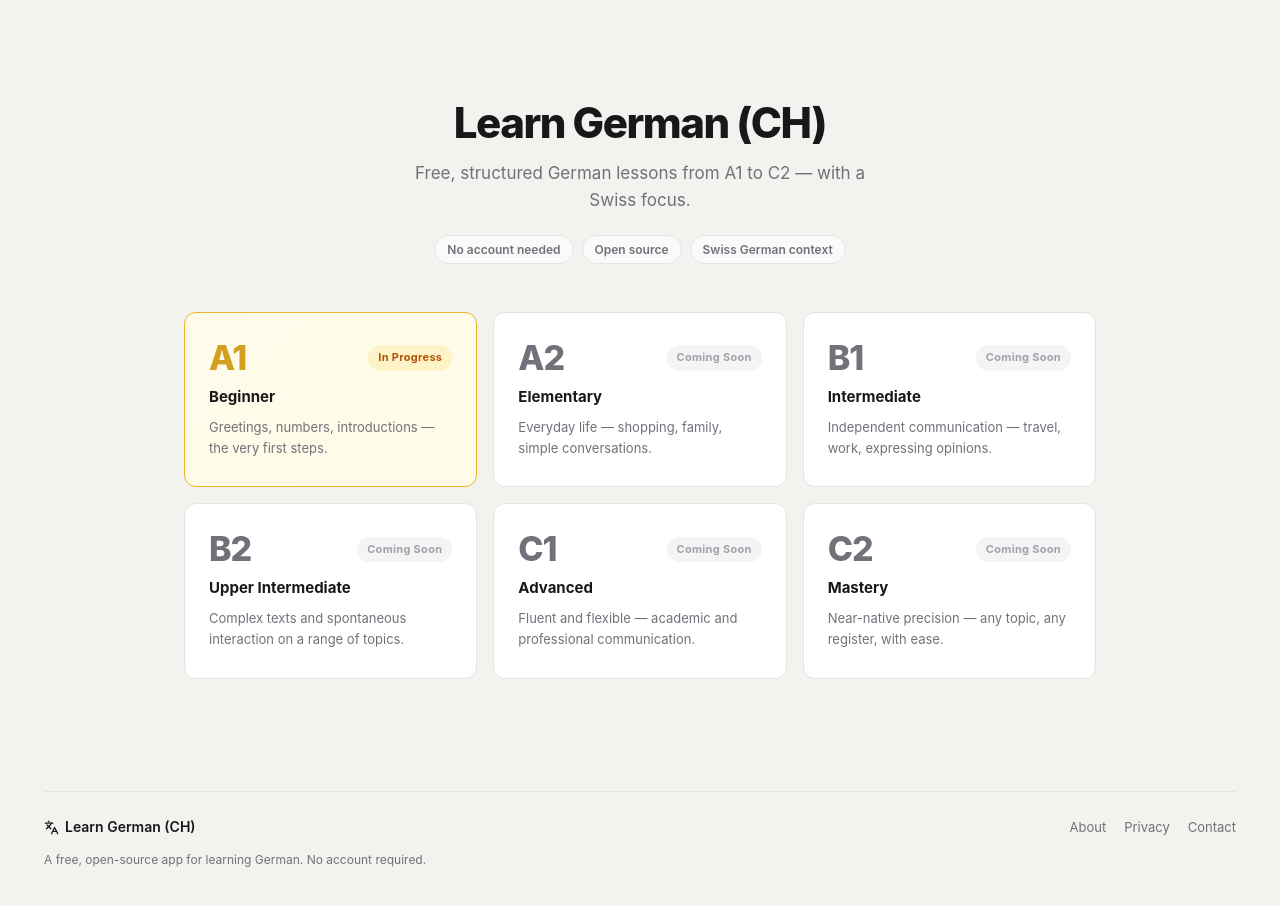
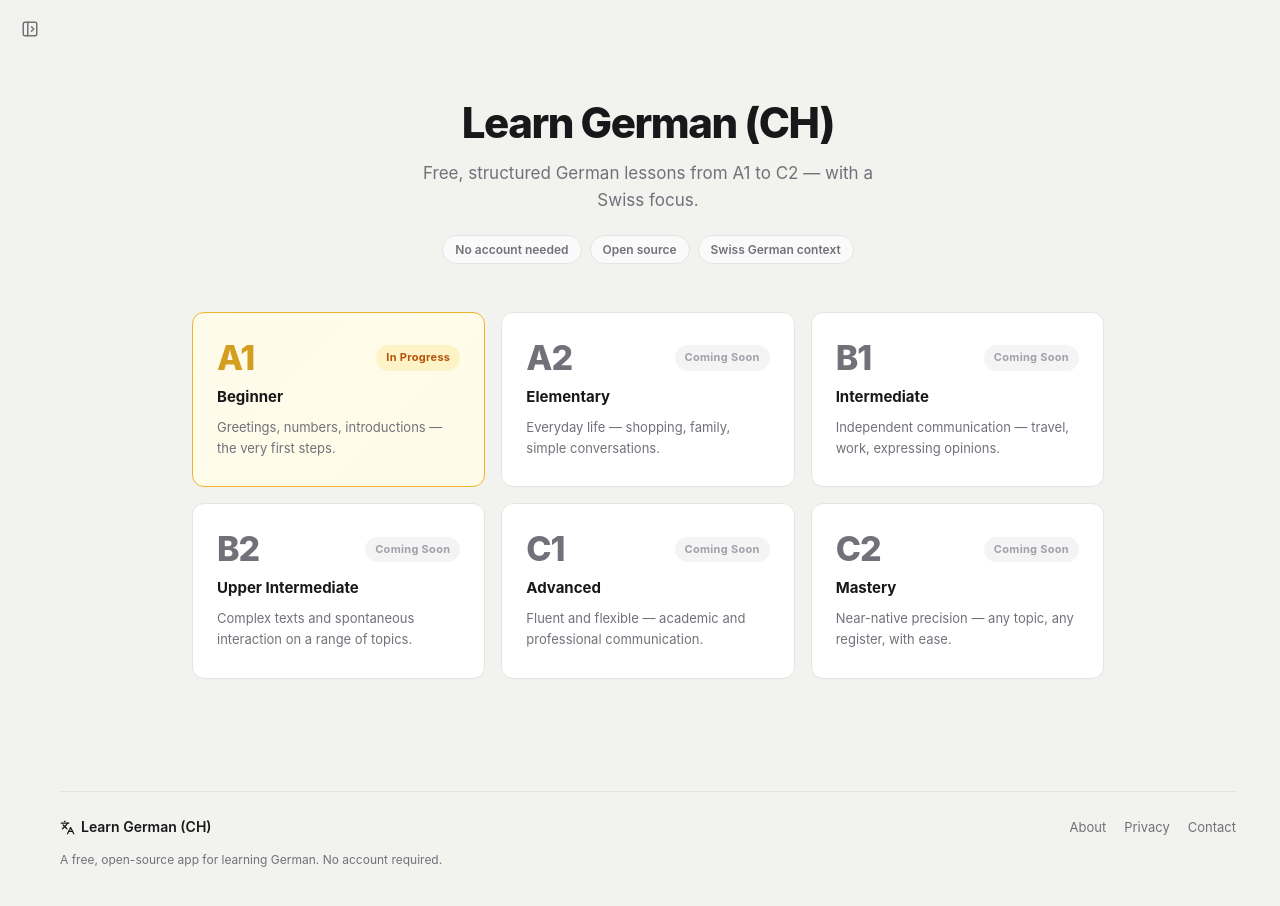
Before and after one commit to davide-muzzi/learn-german, a Vue app: page / in a window 1280 px wide. Shown: the top 906 px of the page. Built offline with nearby package versions, Linux system fonts and the light colour scheme.

Commit message:
feat: show sidebar on home page, auto-collapsed with reopen icon

```diff
--- a/src/App.vue
+++ b/src/App.vue
@@ -10,10 +10,13 @@ import { notesOpen, toggleNotes } from './composables/useNotesOpen.js'
 
 const sidebarOpen = ref(false)
 const route = useRoute()
-watch(() => route.name, name => { if (name !== 'level' && name !== 'chapter') sidebarOpen.value = false })
-
 const { collapsed: sidebarCollapsed } = useSidebarCollapsed()
 const isHome = computed(() => route.name === 'home')
+
+watch(() => route.name, name => {
+  if (name !== 'level' && name !== 'chapter') sidebarOpen.value = false
+  if (name === 'home') sidebarCollapsed.value = true
+})
 </script>
 
 <template>
@@ -28,15 +31,15 @@ const isHome = computed(() => route.name === 'home')
     <div v-if="sidebarOpen && !isHome" class="sidebar-overlay" @click="sidebarOpen = false" />
   </Transition>
 
-  <AppSidebar v-if="!isHome" :open="sidebarOpen" :class="{ collapsed: sidebarCollapsed }" @close="sidebarOpen = false" />
+  <AppSidebar :open="sidebarOpen" :class="{ collapsed: sidebarCollapsed }" @close="sidebarOpen = false" />
 
   <Transition name="reopen-fade">
-    <button v-if="!isHome && sidebarCollapsed" class="sidebar-reopen" title="Open sidebar" @click="sidebarCollapsed = false">
+    <button v-if="sidebarCollapsed" class="sidebar-reopen" title="Open sidebar" @click="sidebarCollapsed = false">
       <PanelLeftOpen :size="18" />
     </button>
   </Transition>
 
-  <main class="main" :class="{ 'sidebar-collapsed': sidebarCollapsed, 'no-sidebar': isHome }">
+  <main class="main" :class="{ 'sidebar-collapsed': sidebarCollapsed }">
     <div class="main-content">
       <RouterView />
     </div>
```
